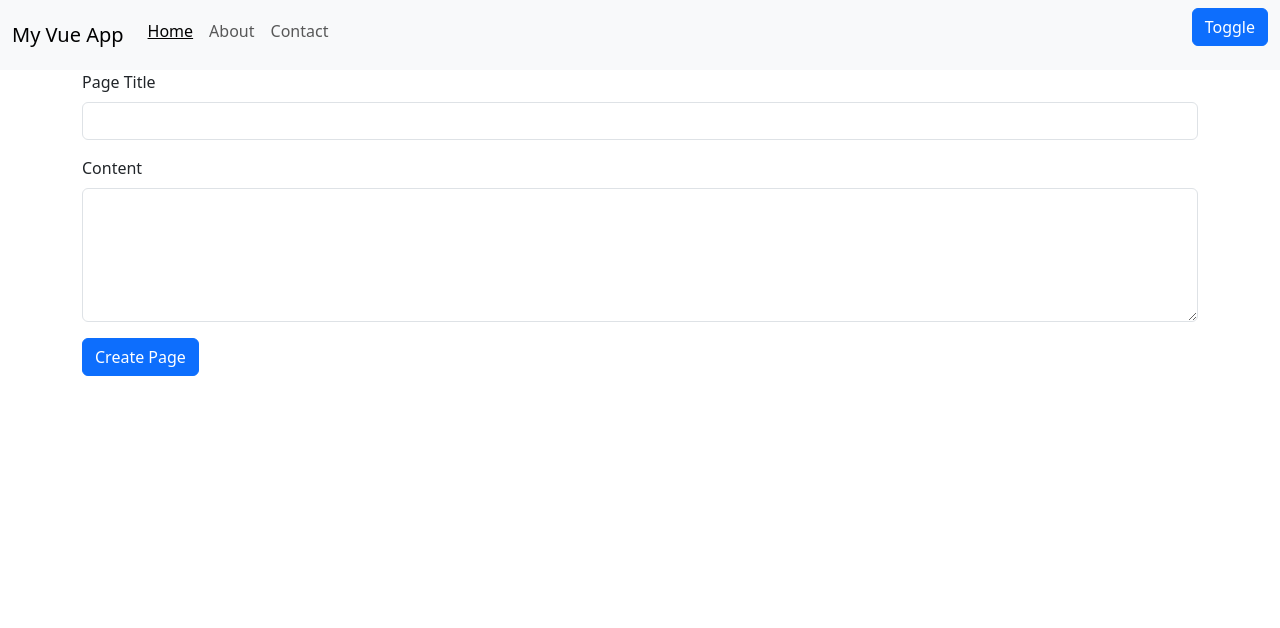
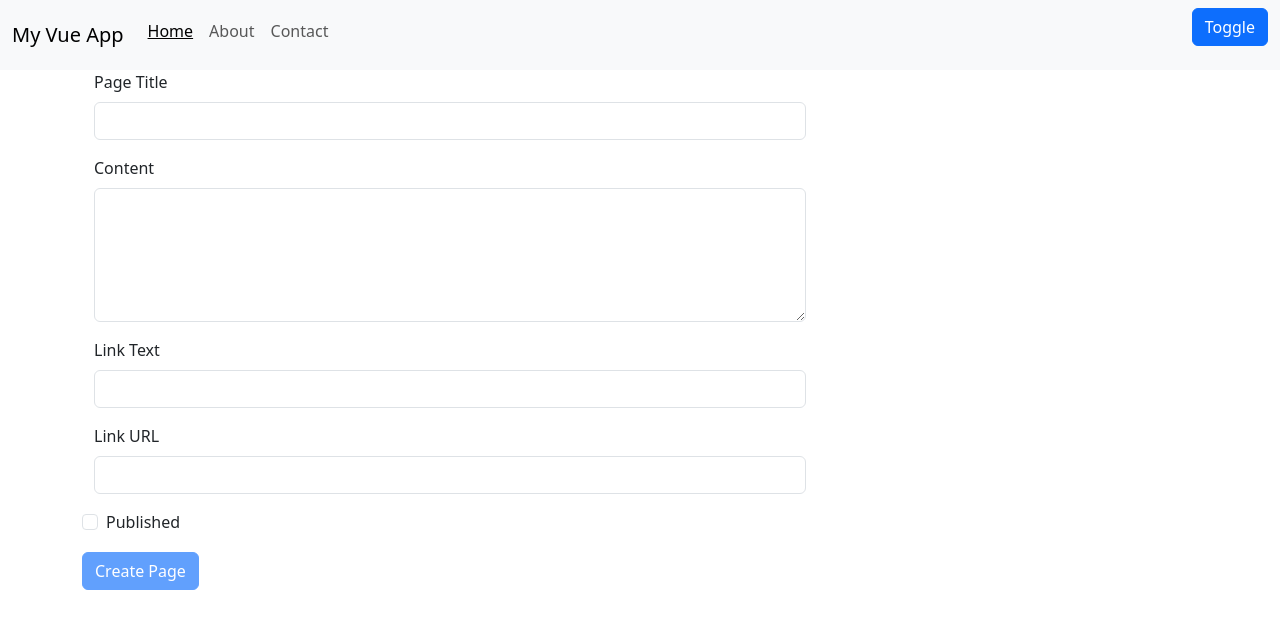
Before and after one commit to amh23/vuejs-tutorial, a Vue app: page / in a window 1280 px wide. Shown: the top 628 px of the page. Built offline with nearby package versions, Linux system fonts and the light colour scheme.

Commit message:
CreatePage component is implemented

```diff
--- a/src/components/CreatePage.vue
+++ b/src/components/CreatePage.vue
@@ -1,43 +1,85 @@
 <template>
+    <form action="" class="container ">
+        <div class="row">
+            <div class="col-md-8">
                 <div class="container mb-3">
-        <form action="">
                     <div class="mb-3">
                         <label for="" class="form-label">
                             Page Title
                         </label>
-                <input
-                    type="text"
-                    class="form-control"
-                    v-model="pageTitle"
-                />
+                        <input type="text" class="form-control" v-model="pageTitle" />
                     </div>
                     <div class="mb-3">
                         <label for="" class="form-label">
                             Content
                         </label>
-                <textarea
-                    type="text"
-                    class="form-control"
-                    rows="5"
-                    v-model="content"
-                ></textarea>
+                        <textarea type="text" class="form-control" rows="5" v-model="content"></textarea>
+                    </div>
+                    <div class="col">
+                        <div class="mb-3">
+                            <label for="" class="form-label">
+                                Link Text
+                            </label>
+                            <input type="text" class="form-control" v-model="linkText"/>
+                        </div>
+                        <div class="mb-3">
+                            <label for="" class="form-label">
+                                Link URL
+                            </label>
+                            <input type="text" class="form-control" v-model="linkUrl"/>
+                        </div>
+                        <div class="row mb-3">
+                            <div class="form-check">
+                                <input class="form-check-input" type="checkbox">
+                                <label class="form-check-label" for="gridCheck1">
+                                    Published
+                                </label>
+                            </div>
+                        </div>
+                    </div>
                 </div>
                 <div class="mb-3">
                     <button
                          class="btn btn-primary"
-                    @click.prevent="pageCreated({pageTitle, content})"
-                    >Create Page</button>
+                        :disabled="isFormInValid"
+                         @click.prevent="submitForm">Create
+                        Page</button>
+                </div>
+            </div>
         </div>
     </form>
-    </div>
 </template>
 <script>
-export default{
+export default {
     props: ['pageCreated'],
-    data(){
+    computed: {
+        isFormInValid(){
+            return !this.pageTitle || !this.content || !this.linkText || !this.linkUrl;
+        }
+    },
+    data() {
         return {
             pageTitle: '',
-            content: ''
+            content: '',
+            linkText: '',
+            linkUrl: ''
+        }
+    },
+    methods: {
+        submitForm(){
+            if(!this.pageTitle || !this.content || !this.linkText || !this.linkUrl){
+                alert('Please fill the form.');
+                return;
+            }
+
+            this.pageCreated({
+                pageTitle: this.pageTitle,
+                content: this.content,
+                link: {
+                    text: this.linkText,
+                    url: this.linkUrl
+                }
+            });
         }
     }
 }
```
Lines whose indentation alone changed are shown as unchanged.
